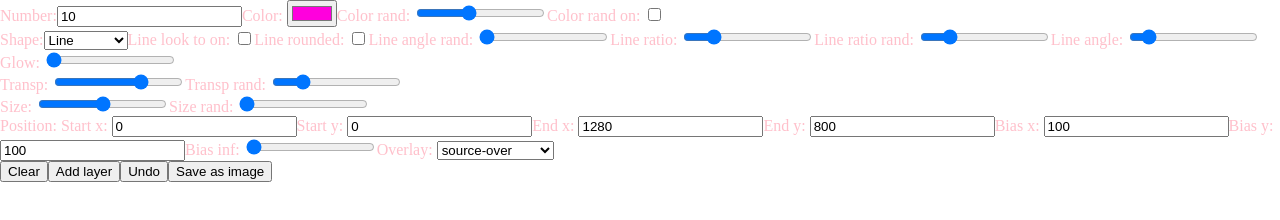
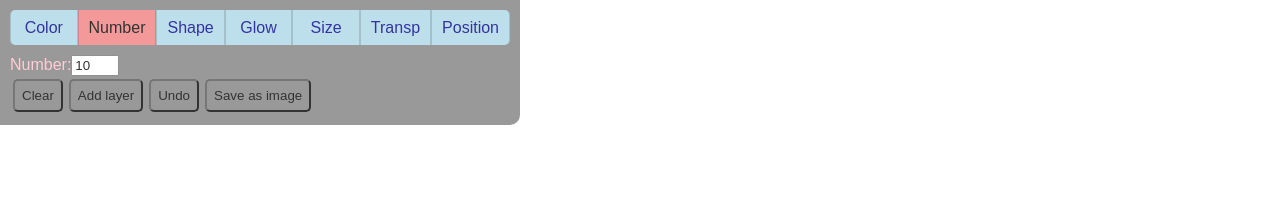
Before and after one commit to ronikiienko/circles-drawing, a React app: page / in a window 1280 px wide. Built offline with nearby package versions, Linux system fonts and the light colour scheme; some packages are replaced by stand-ins of ours.

Commit message:
feat: add tabs to controls

```diff
--- a/src/components/App.css
+++ b/src/components/App.css
@@ -1,6 +1,7 @@
 html {
     box-sizing: border-box;
     color: pink;
+    font-family: sans-serif;
 }
 
 html, body {
--- a/src/components/Controls.css
+++ b/src/components/Controls.css
@@ -1,4 +1,66 @@
 #controls {
     position: absolute;
     z-index: 100;
+    padding: 10px;
+    background-color: gray;
+    width: 500px;
+    opacity: 1;
+    border-radius: 0 0 10px 0;
 }
+
+#controls:hover {
+    opacity: 0.8;
+}
+
+#controls input[type="text"] {
+    width: 40px;
+}
+
+.tabs-buttons-container {
+    margin-bottom: 10px;
+    display: flex;
+    justify-content: space-around;
+}
+
+.tab-button {
+    user-select: none;
+    width: 100%;
+    height: 15px;
+    display: flex;
+    justify-content: center;
+    align-items: center;
+    background-color: lightblue;
+    padding: 10px;
+    color: darkblue;
+    border-inline: 1px solid rgba(0, 0, 0, 0.18);
+}
+
+.tab-button:hover {
+    background-color: #a5c7d3;
+    color: #000058;
+}
+
+.tab-button:last-child {
+    border-radius: 0 5px 5px 0;
+}
+
+.tab-button:first-child {
+    border-radius: 5px 0 0 5px;
+}
+
+.tab-button.active {
+    color: black;
+    background-color: lightcoral;
+}
+
+.tab-button.active:hover {
+    color: black;
+    background-color: #ff3535;
+}
+
+#controls button {
+    border-radius: 5px;
+    padding: 7px;
+    margin: 3px;
+    background-color: transparent;
+}
--- a/src/components/Controls.js
+++ b/src/components/Controls.js
@@ -1,9 +1,12 @@
 import React from 'react';
+import {useImmer} from 'use-immer';
 import {clear, draw, saveAsImage, undo} from '../draw';
 import './Controls.css';
+import {Tabs} from './Tabs';
 
 
 export const Controls = ({settings, setSettings}) => {
+    const [tab, setTab] = useImmer('number');
     const handleChange = (event) => {
         const categoriesArray = event.target.id.split('-');
         const category = categoriesArray[0];
@@ -18,13 +21,26 @@ export const Controls = ({settings, setSettings}) => {
     };
     return (
         <div id="controls">
-            <label className="number-inputs">
+            <Tabs
+                openedTab={tab}
+                setOpenedTab={setTab}
+                tabsArray={[
+                    {id: 'color', label: 'Color'},
+                    {id: 'number', label: 'Number'},
+                    {id: 'shape', label: 'Shape'},
+                    {id: 'glow', label: 'Glow'},
+                    {id: 'size', label: 'Size'},
+                    {id: 'transp', label: 'Transp'},
+                    {id: 'position', label: 'Position'},
+                ]}
+            />
+            {tab === 'number' && <label className="number-inputs">
                 Number:
                 <input value={settings.number.number} className="number" id="number-number"
                        onChange={handleChange}
                        type="text" inputMode="numeric"/>
-            </label>
-            <label className="color-inputs">
+            </label>}
+            {tab === 'color' && <label className="color-inputs">
                 {!settings.color.isFullRand && <>
                     Color: <input value={settings.color.color} className="color" id="color-color"
                                   onChange={handleChange}
@@ -34,9 +50,8 @@ export const Controls = ({settings, setSettings}) => {
                 </>}
                 Color rand on: <input checked={settings.color.isFullRand} className="color-rand-on"
                                       id="color-isFullRand" onChange={handleChange} type="checkbox"/>
-            </label>
-            <br/>
-            <label className="shape-inputs">
+            </label>}
+            {tab === 'shape' && <label className="shape-inputs">
                 Shape:
                 <select value={settings.shape.shape} className="shape" id="shape-shape"
                         onChange={handleChange}>
@@ -77,34 +92,29 @@ export const Controls = ({settings, setSettings}) => {
 
 
                 </>}
-            </label>
-            <br/>
-            <label className="glow-inputs">
+            </label>}
+            {tab === 'glow' && <label className="glow-inputs">
                 Glow: <input value={settings.glow.glow} className="glow" id="glow-glow"
                              onChange={handleChange}
                              min="0"
                              max="1" step="0.1" type="range"/>
-            </label>
-            <br/>
-            <label className="transp-inputs">
+            </label>}
+            {tab === 'transp' && <label className="transp-inputs">
                 Transp: <input value={settings.transp.transp} className="transp" id="transp-transp"
                                onChange={handleChange} min="0" max="1" step="0.05" type="range"/>
                 Transp rand: <input value={settings.transp.transpRand} className="transp-rand"
                                     id="transp-transpRand"
                                     onChange={handleChange} min="0" max="1" step="0.1" type="range"/>
-            </label>
-            <br/>
-            <label className="size-inputs">
+            </label>}
+            {tab === 'size' && <label className="size-inputs">
                 Size: <input value={settings.size.size} className="size" id="size-size"
                              onChange={handleChange}
                              min="0"
                              max="1" step="0.01" type="range"/>
                 Size rand: <input value={settings.size.sizeRand} className="size-rand" id="size-sizeRand"
                                   onChange={handleChange} min="0" max="1" step="0.1" type="range"/>
-            </label>
-            <br/>
-            <label className="pos-inputs">
-                Position:
+            </label>}
+            {tab === 'position' && <label className="pos-inputs">
                 Start x: <input value={settings.position.startX} className="start-x" id="position-startX"
                                 onChange={handleChange} type="text" inputMode="numeric"/>
                 Start y: <input value={settings.position.startY} className="start-y" id="position-startY"
@@ -149,7 +159,7 @@ export const Controls = ({settings, setSettings}) => {
                 <option value="luminosity">luminosity</option>
                 <option value="saturation">saturation</option>
             </select>
-            </label>
+            </label>}
             <br/>
             <button onClick={clear} className="clear-button">Clear</button>
             <button onClick={() => draw(settings)} className="draw-button">Add layer</button>
--- /dev/null
+++ b/src/components/Tabs.js
@@ -0,0 +1,15 @@
+import React from 'react';
+
+
+export const Tabs = ({openedTab, tabsArray, setOpenedTab}) => {
+    const handleChange = (event) => setOpenedTab(event.target.id);
+
+    return (
+        <div className="tabs-buttons-container">
+            {tabsArray.map(tab => {
+                return <span className={`tab-button${openedTab === tab.id ? ' active' : ''}`} onClick={handleChange}
+                             key={tab.id} id={tab.id}>{tab.label}</span>;
+            })}
+        </div>
+    );
+};
```
